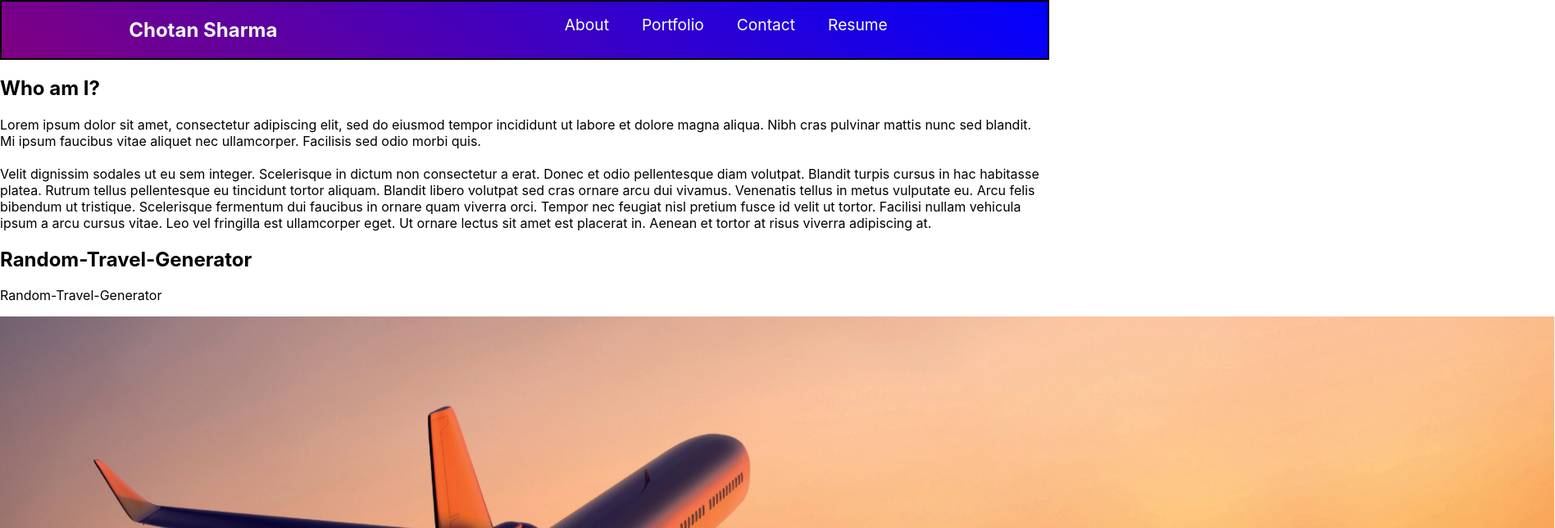
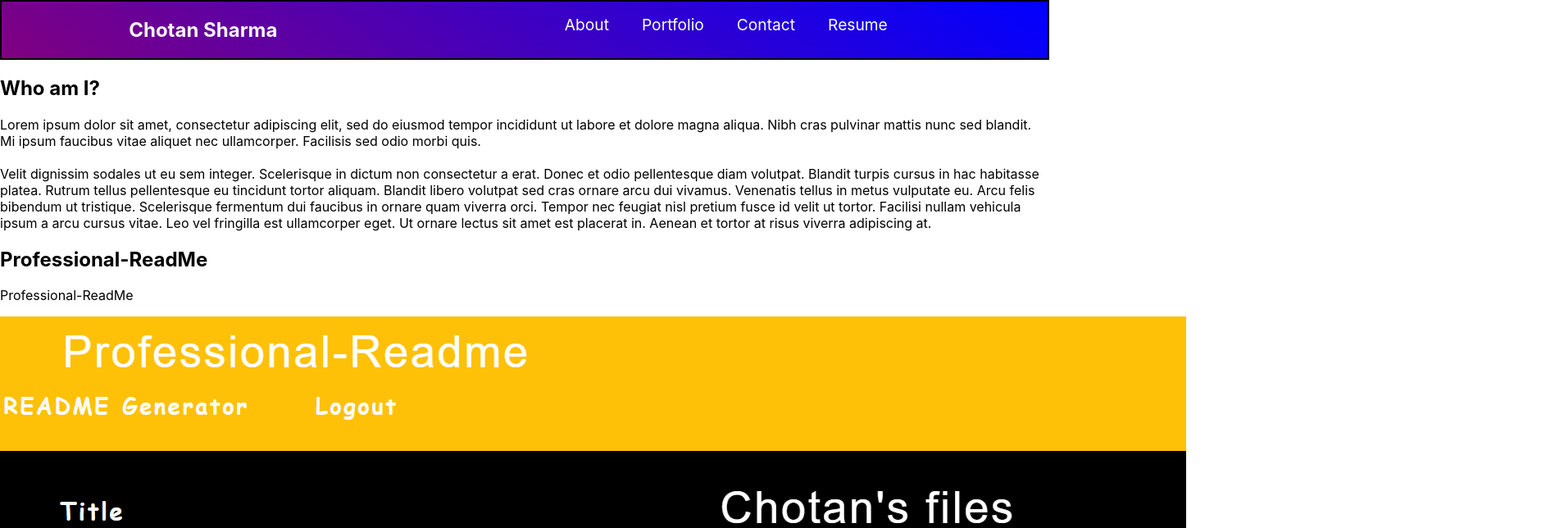
Before and after one commit to ChotanSharma/portfolio-app, a React (Create React App) app: page / in a window 1280 px wide. Shown: the top 644 px of the page at 82% size, 1897 px wide, since content can reach past the window. Built offline with nearby package versions, Linux system fonts and the light colour scheme.

Commit message:
add final project

```diff
--- a/src/components/Portfolio/index.js
+++ b/src/components/Portfolio/index.js
@@ -1,11 +1,11 @@
 import React from 'react';
-import photo from "../../assets/images/random-travel-generator.png";
+import photo from "../../assets/images/A picture of my project.png";
 
 function Portfolio(Props) {
     const currentCategory = {
-        name: "Random-Travel-Generator",
+        name: "Professional-ReadMe",
         description:
-          "A application to help traveller to choose next destination.",
+          "An application to help the developers to prepare a quick README.md for their github repository.",
       };
       return (
         <section id="portfolio">
```
Also changed, not shown: src/assets/images/A picture of my project.png (added).
